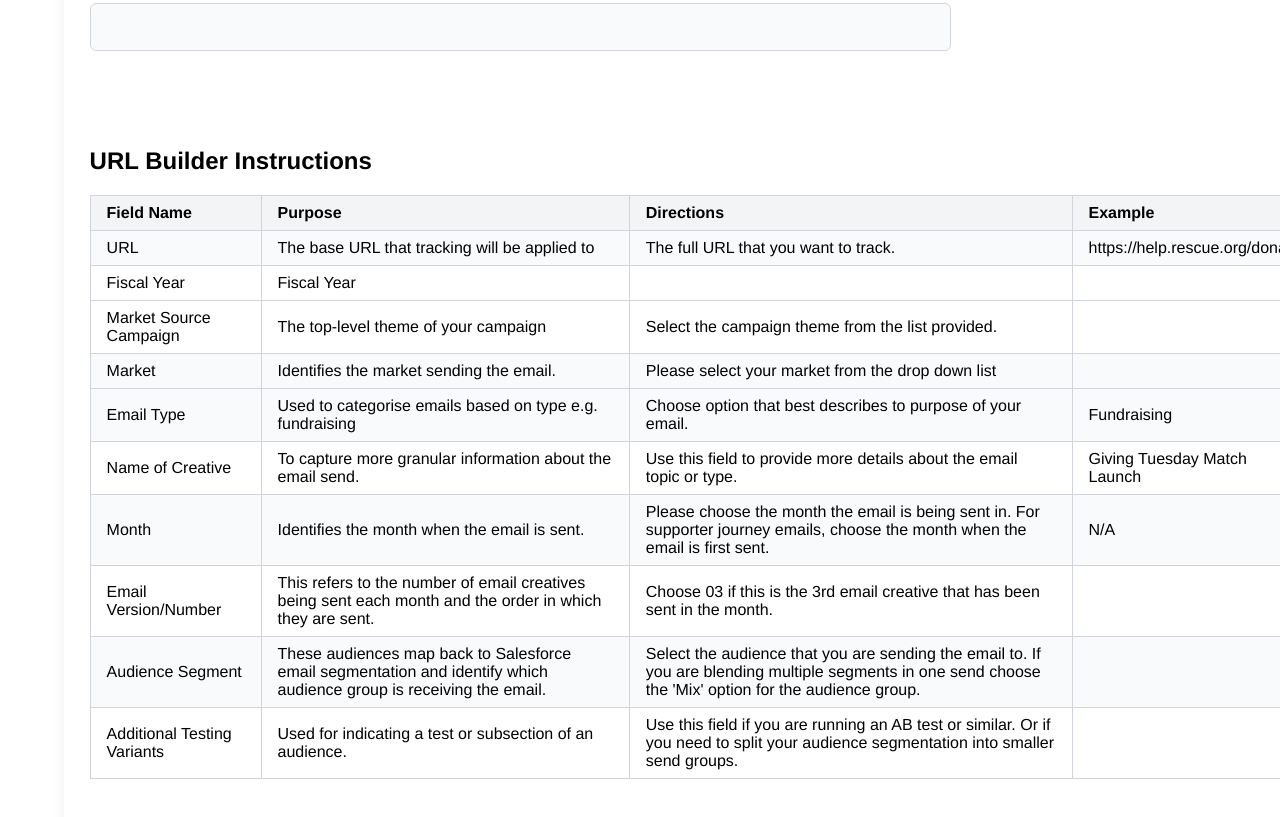
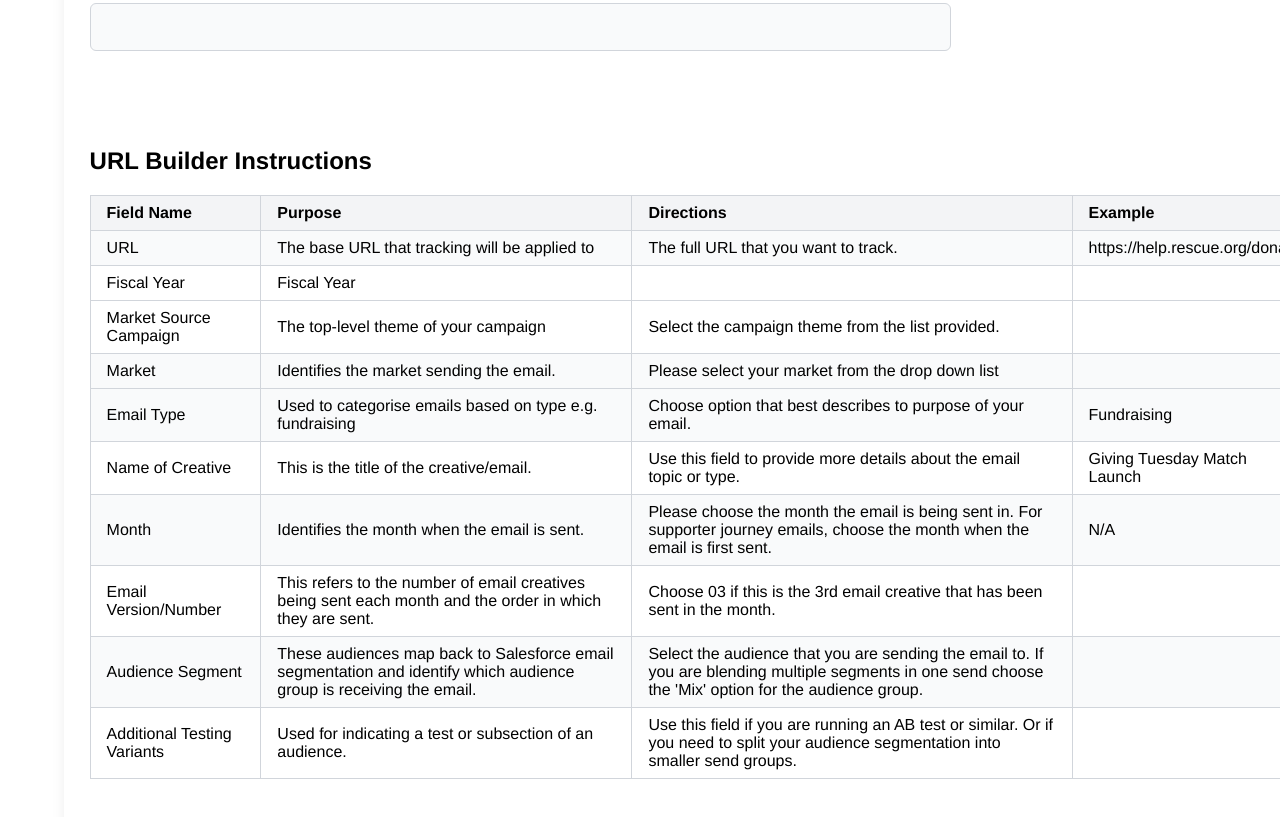
Before and after one commit to louisenyioha/EmailURLGenerator, a plain HTML site: page index.html in a window 1280 px wide. Shown: the part 1463-2280 px from the top of the page. Drawn offline with Linux system fonts and the light colour scheme.

Commit message:
creative purpose updated to provide more clarity

```diff
--- a/index.html
+++ b/index.html
@@ -345,7 +345,7 @@
                     </tr>
                     <tr class="noshade">
                         <td class="br">Name of Creative</td>
-                        <td class="blr">To capture more granular information about the email send.</td>
+                        <td class="blr">This is the title of the creative/email.</td>
                         <td class="blr">Use this field to provide more details about the email topic or type.</td>
                         <td class="bl">	Giving Tuesday Match Launch</td>
                     </tr>
```
